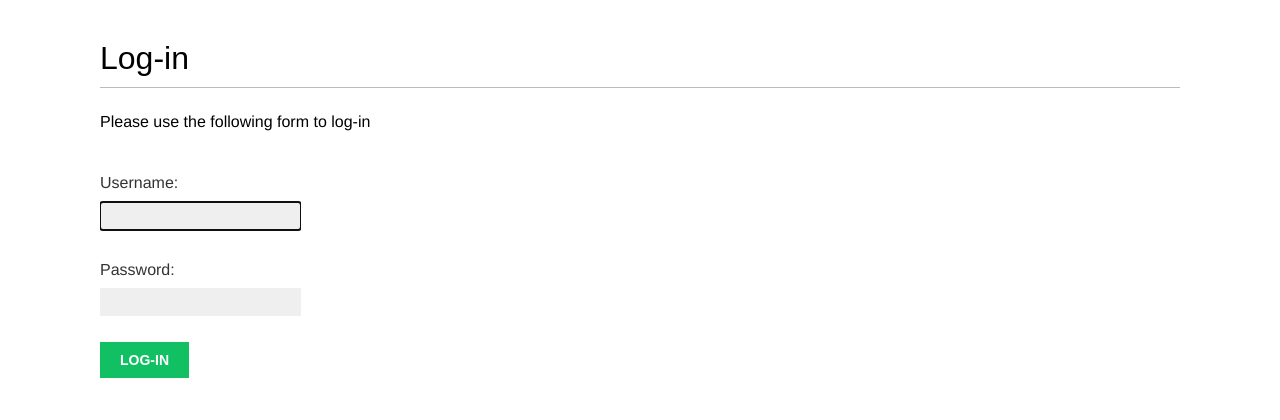
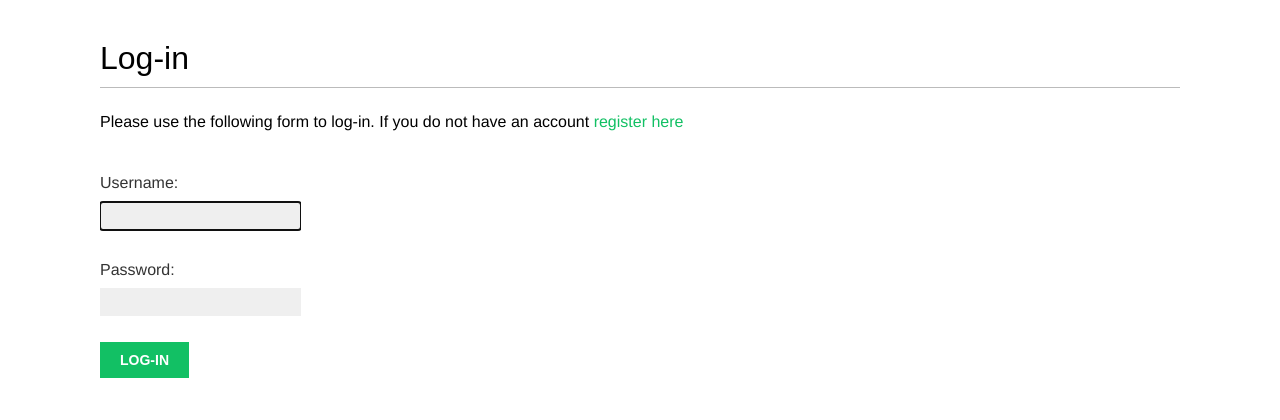
Before and after one commit to IndikaMaligaspe/bookmarks, a Django app: page /account/login/ in a window 1280 px wide. Shown: the part 47-467 px from the top of the page. Run offline with Django 3.2, Linux system fonts and the light colour scheme; some web fonts are replaced.

Commit message:
added signup link

```diff
--- a/account/templates/account/login.html
+++ b/account/templates/account/login.html
@@ -4,7 +4,7 @@
 
 {% block content %}
     <h1>Log-in</h1>
-    <p>Please, use the following form to log-in </p>
+    <p>Please, use the following form to log-in. If you do not have an account <a href="{% url "register" %}">register here</a> </p>
     <form action="." method="post">
         {{ form.as_p }}
         {% csrf_token %}
--- a/account/templates/registration/login.html
+++ b/account/templates/registration/login.html
@@ -9,7 +9,7 @@
           Please try again.
         </p>
     {% else %}
-        <p>Please use the following form to log-in</p>
+        <p>Please use the following form to log-in. If you do not have an account <a href="{% url "register" %}">register here</a></p>
   {% endif %}
   <div class="login-form">
       <form action="{% url 'login' %}" method="post">
```
Also changed, not shown: db.sqlite3.
